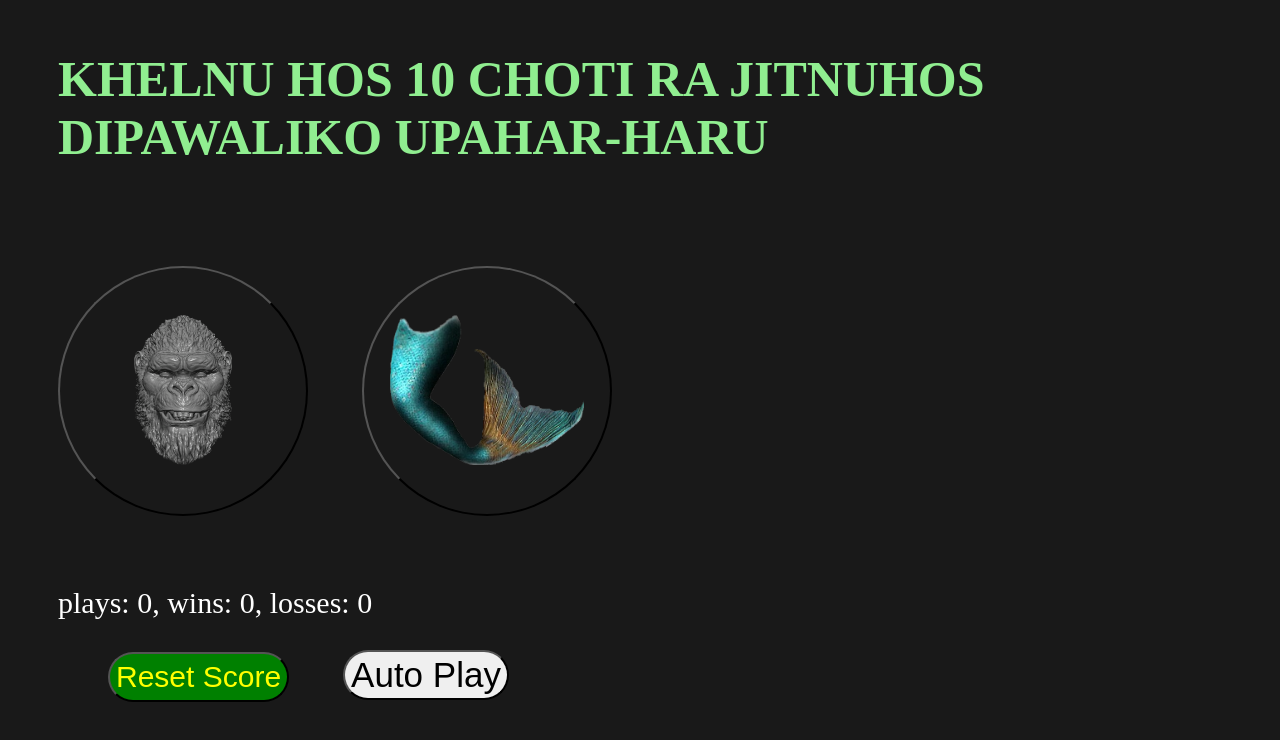
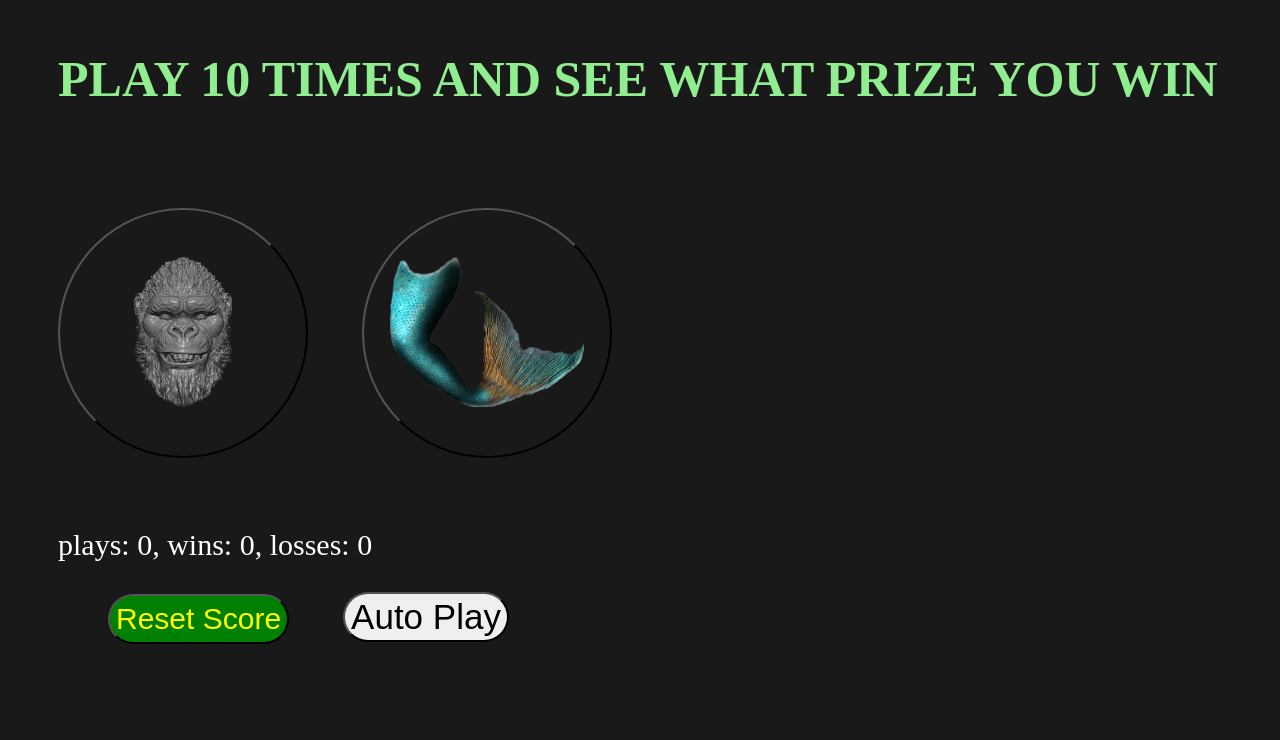
Before and after one commit to Ningwa83/head-tail, a plain HTML site: page index.html in a window 1280 px wide. Drawn offline with Linux system fonts and the light colour scheme.

Commit message:
Update index.html

```diff
--- a/index.html
+++ b/index.html
@@ -68,7 +68,7 @@ font-color: white;
    </style>
 </head>
 <body>
-  <p style="margin-left: 50px; font-size: 50px; color: #90EE90; font-weight: bold">KHELNU HOS 10 CHOTI RA JITNUHOS DIPAWALIKO UPAHAR-HARU</p>
+  <p style="margin-left: 50px; font-size: 50px; color: #90EE90; font-weight: bold">PLAY 10 TIMES AND SEE WHAT PRIZE YOU WIN</p>
 <button class="move-button js-heads-button" ><img src="heads.png" class="move-icon"></button>
 
 <button class="move-button js-tails-button"><img src="tails.png" class="move-icon"></button>
```
